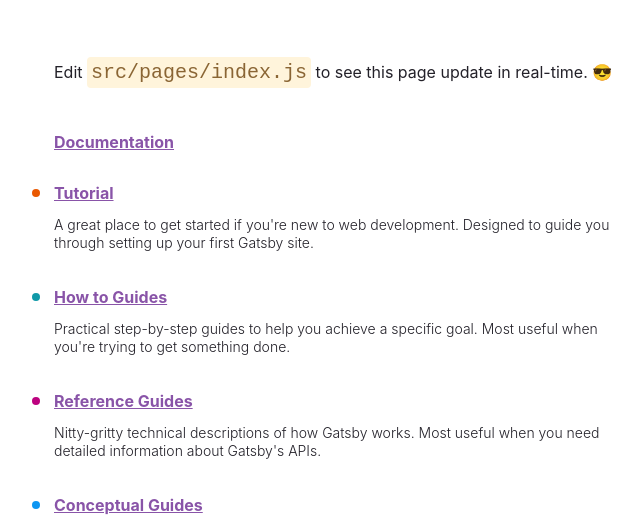
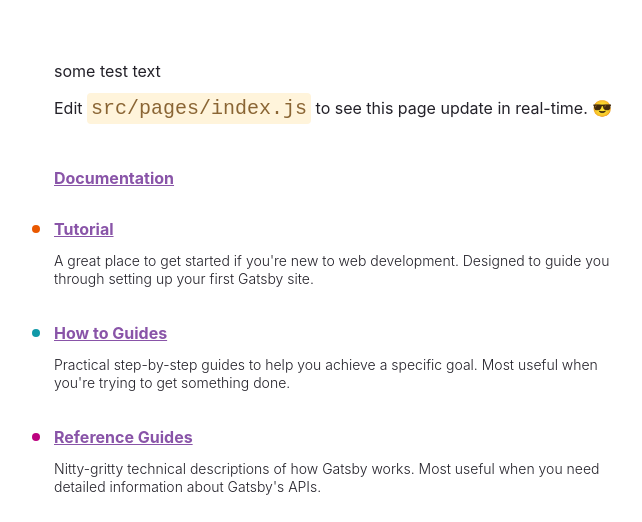
Before and after one commit to Colangjas/gatsby-gsap-starter, a Gatsby site: page / in a window 1280 px wide. Shown: the part 224-746 px from the top of the page, without its empty margins (50-692 px from the left). Built offline with nearby package versions, Linux system fonts and the light colour scheme; Gatsby itself is replaced by a stand-in of ours.

Commit message:
Update index.js

```diff
--- a/src/pages/index.js
+++ b/src/pages/index.js
@@ -131,6 +131,9 @@ const IndexPage = () => {
         <br />
         <span style={headingAccentStyles}>— you just made a Gatsby site! 🎉🎉🎉</span>
       </h1>
+      <div className="flex justify-center">
+        <p>some test text</p>
+      </div>
       <p style={paragraphStyles}>
         Edit <code style={codeStyles}>src/pages/index.js</code> to see this page
         update in real-time. 😎
```
